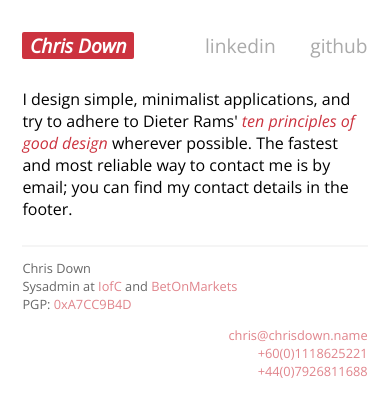
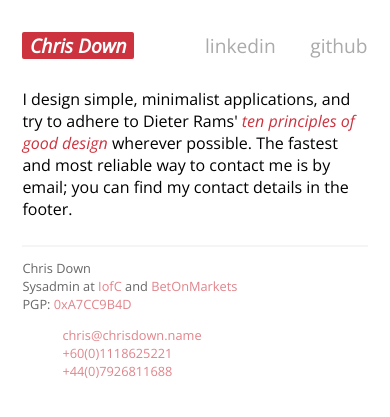
Before and after one commit to cdown/chrisdown.name, a Jekyll site: the page built from index.html, in a window 390 px wide. Shown: the top 417 px of the page. Built offline with Jekyll 4.4.1, drawn with Linux system fonts in a browser that asks for light colours.

Commit message:
Align nav left in constrained footer

```diff
--- a/css/style.css
+++ b/css/style.css
@@ -150,6 +150,9 @@ article p {
 
     footer div.info, footer div.contact {
         float: none;
+    }
+
+    footer div.contact nav {
         text-align: left;
     }
 }
```
